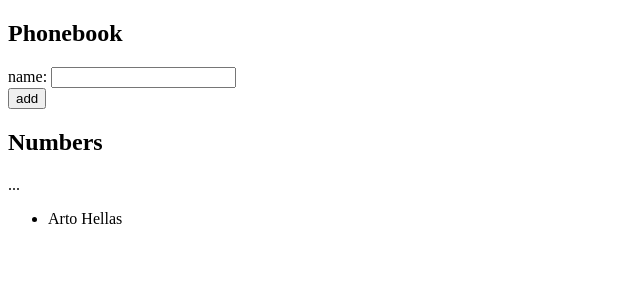
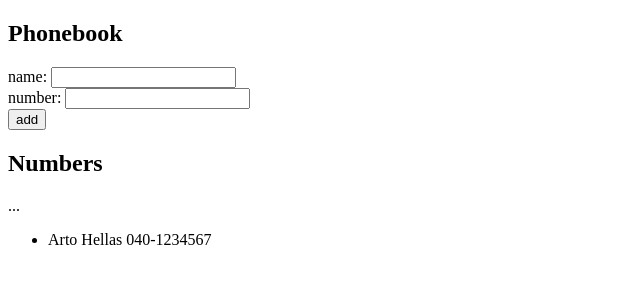
Before and after one commit to Angelvilad/fullstackopen_exercises, a React (Create React App) app in the folder part2/phonebook/: page / in a window 1280 px wide. Shown: the top 300 px of the page, without its empty margins (0-640 px from the left). Built offline with nearby package versions, Linux system fonts and the light colour scheme.

Commit message:
Exercise 2.8 completed

```diff
--- a/part2/phonebook/src/App.js
+++ b/part2/phonebook/src/App.js
@@ -2,24 +2,33 @@ import React, {useState} from 'react';
 
 const App = () => {
   const [ persons, setPersons ] = useState([
-    { name: 'Arto Hellas' }
+    {
+      name: 'Arto Hellas',
+      number: '040-1234567'
+    }
   ]) ;
   const [ newName, setNewName ] = useState('');
+  const [ newNumber, setNewNumber ] = useState ('');
 
-  const handleChange = (event) => {
+  const handleChangeName = (event) => {
     setNewName(event.target.value);
+  }
+
+  const handleChangeNumber = (event) => {
+    setNewNumber(event.target.value);
   }
 
   const handleSubmit = (event) => {
     event.preventDefault();
 
-    const newPerson = {name: newName};
+    const newPerson = {name: newName, number: newNumber};
 
     const isNameDuplicated = persons.some(person => person.name === newName);
 
     if(!isNameDuplicated) {
       setPersons(persons.concat(newPerson));
       setNewName('');
+      setNewNumber('');
     } else {
       window.alert(`${newName} is already added to phonebook`);
     }
@@ -30,7 +39,8 @@ const App = () => {
       <h2>Phonebook</h2>
       <form onSubmit={handleSubmit}>
         <div>
-          name: <input onChange={handleChange} value={newName}/>
+          <div>name: <input onChange={handleChangeName} value={newName}/></div>
+          <div>number: <input onChange={handleChangeNumber} value={newNumber}/></div>
         </div>
         <div>
           <button type="submit">add</button>
@@ -41,7 +51,7 @@ const App = () => {
       <div>
         <ul>
         {
-          persons.map((person) => <li key={person.name}>{person.name}</li>)
+          persons.map((person) => <li key={person.name}>{person.name} {person.number}</li>)
         }
         </ul>
       </div>
```
